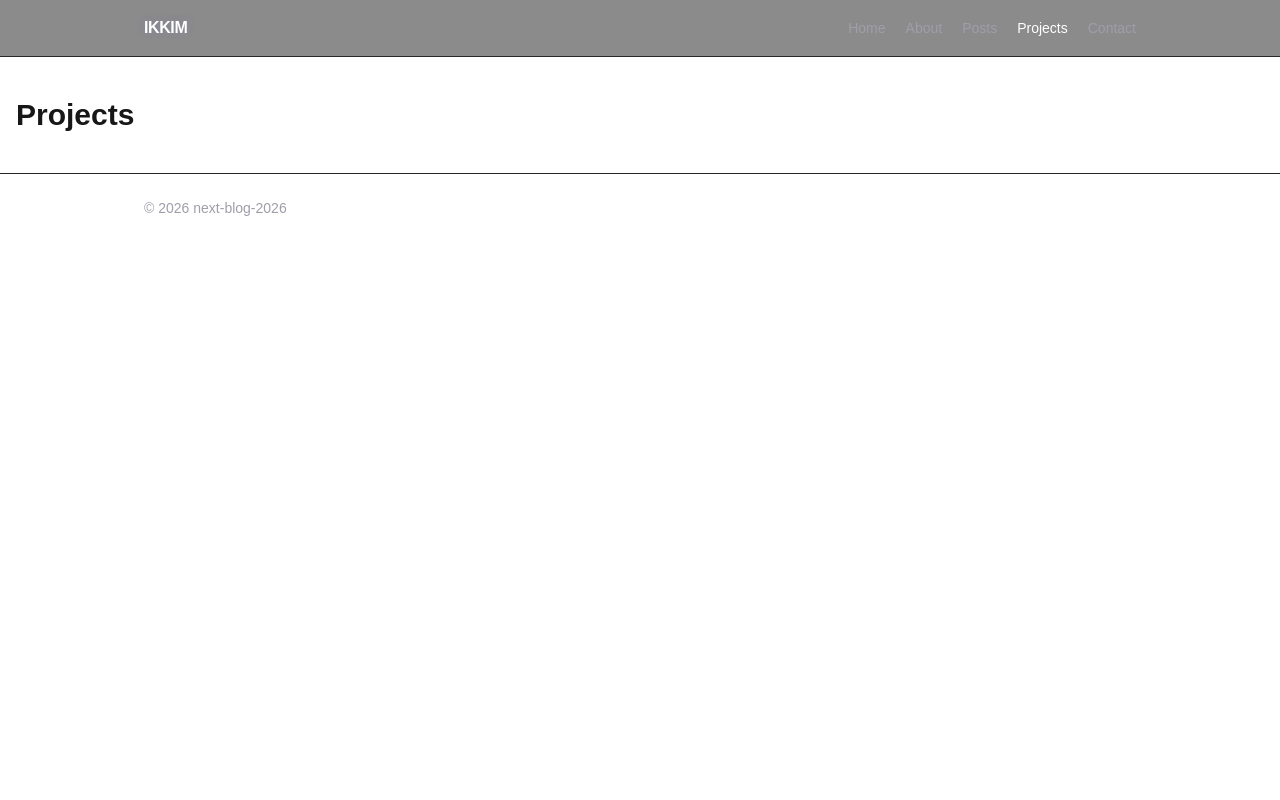
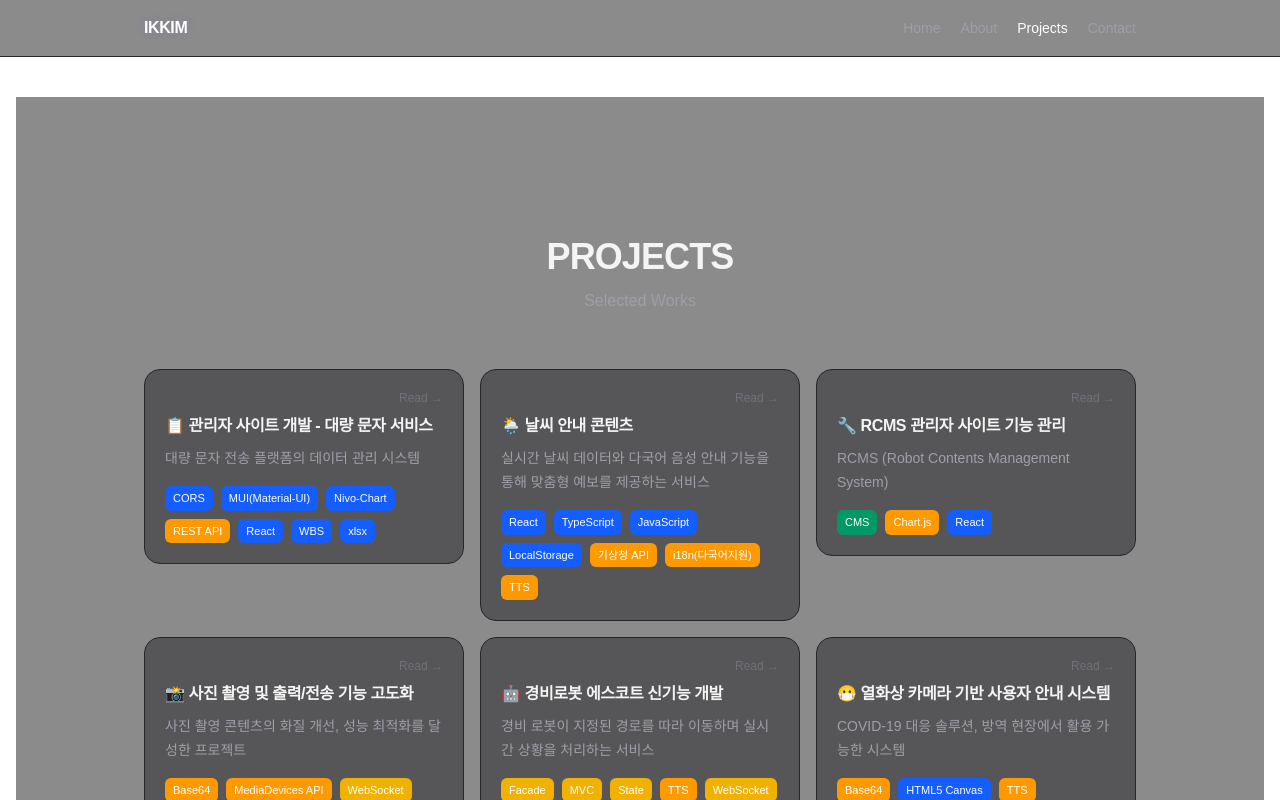
Before and after one commit to bbyik-k/portfolio-nextjs-2026, a Next.js app: page /projects in a window 1280 px wide. Shown: the top 800 px of the page. Built offline with nearby package versions, Linux system fonts and the light colour scheme.

Commit message:
feat(projects): 프로젝트 페이지 썸네일 그리드 생성 및 ProjectMetaCard 생성

```diff
--- /dev/null
+++ b/app/(pages)/projects/[slug]/page.tsx
@@ -0,0 +1,18 @@
+import { notFound } from 'next/navigation';
+import ProjectMetaCard from '@/app/components/projects/ProjectMetaCard';
+
+type Props = {
+  params: Promise<{ slug: string }>;
+};
+
+export default async function ProjectDetailPage({ params }: Props) {
+  const { slug } = await params;
+
+  // if (!post) return notFound();
+
+  return (
+    <main className='mx-auto max-w-5xl px-4 py-16'>
+      <ProjectMetaCard slug={slug} />
+    </main>
+  );
+}
--- a/app/(pages)/projects/page.tsx
+++ b/app/(pages)/projects/page.tsx
@@ -1,3 +1,19 @@
-export default function ProjectsPage() {
-  return <h1 className='text-3xl font-bold'>Projects</h1>;
+import { getAllPosts } from '@/service/posts';
+import PostGrid from '@/app/components/PostGrid';
+export default async function ProjectsPage() {
+  const allPosts = await getAllPosts();
+
+  return (
+    <>
+      <section className='w-full bg-zinc-900/50 backdrop-blur-sm py-24 md:py-32'>
+        <div className='mx-auto w-full max-w-7xl px-6 md:px-8'>
+          <header className='mb-10 md:mb-14 text-center'>
+            <h2 className='mt-3 text-3xl font-bold tracking-tight text-zinc-100 md:text-4xl'>PROJECTS</h2>
+            <p className='mt-3 text-zinc-400'>Selected Works</p>
+          </header>
+          <PostGrid posts={allPosts} />
+        </div>
+      </section>
+    </>
+  );
 }
--- a/app/components/Header.tsx
+++ b/app/components/Header.tsx
@@ -4,7 +4,6 @@ import NavLink from './NavLink';
 const NAV = [
   { href: '/', label: 'Home' },
   { href: '/about', label: 'About' },
-  { href: '/posts', label: 'Posts' },
   { href: '/projects', label: 'Projects' },
   { href: '/contact', label: 'Contact' },
 ];
--- /dev/null
+++ b/app/components/PostGrid.tsx
@@ -0,0 +1,19 @@
+import { Post } from '@/types/post';
+
+import PostCard from './home/PostCard';
+
+type Props = { posts: Post[] };
+
+export default function PostGrid({ posts }: Props) {
+  return (
+    <section className='pb-16'>
+      <div className='mx-auto max-w-5xl px-4'>
+        <ul className='mt-6 grid gap-4 md:grid-cols-3'>
+          {posts.map((post) => (
+            <PostCard key={post.slug} post={post} />
+          ))}
+        </ul>
+      </div>
+    </section>
+  );
+}
--- a/app/components/home/FeaturedPosts.tsx
+++ b/app/components/home/FeaturedPosts.tsx
@@ -1,6 +1,6 @@
 import { Post } from '@/types/post';
 import Link from 'next/link';
-import PostCard from './PostCard';
+import PostGrid from '../PostGrid';
 
 type Props = { posts: Post[] };
 
@@ -19,11 +19,7 @@ export default function FeaturedPosts({ posts }: Props) {
           </Link>
         </div>
 
-        <ul className='mt-6 grid gap-4 md:grid-cols-3'>
-          {posts.map((post) => (
-            <PostCard key={post.slug} post={post} />
-          ))}
-        </ul>
+        <PostGrid posts={posts} />
       </div>
     </section>
   );
--- a/app/components/home/PostCard.tsx
+++ b/app/components/home/PostCard.tsx
@@ -5,7 +5,7 @@ import { getTagClassNameByName } from '@/lib/tagStyles';
 export default function PostCard({ post }: { post: Post }) {
   return (
     <li className='group'>
-      <Link href={`/posts/${post.slug}`} className='block rounded-2xl border border-zinc-800 bg-zinc-950/40 p-5 transition hover:border-zinc-700'>
+      <Link href={`/projects/${post.slug}`} className='block rounded-2xl border border-zinc-800 bg-zinc-950/40 p-5 transition hover:border-zinc-700'>
         <div className='flex items-center justify-between gap-4'>
           <p className='text-xs text-zinc-500'>
             <time dateTime={post.date}>{post.date}</time>
--- a/app/components/home/ProjectCarousel/ProjectCarousel.tsx
+++ b/app/components/home/ProjectCarousel/ProjectCarousel.tsx
@@ -97,7 +97,7 @@ export default function ProjectCarousel({ posts }: Props) {
               <div className='carousel keen-slider' ref={sliderRef}>
                 {posts.map((post, index) => (
                   <div key={post.slug} className={`carousel__cell ${SLIDE_STYLES[index % SLIDE_STYLES.length]}`}>
-                    <Link href={`/posts/${post.slug}`} className='carousel__post-card' aria-label={`Read: ${post.title}`}>
+                    <Link href={`/projects/${post.slug}`} className='carousel__post-card' aria-label={`Read: ${post.title}`}>
                       <div className='carousel__post-image'>
                         <Image src={post.thumbnail} alt={post.thumbnailAlt ?? post.title} fill sizes='(max-width: 768px) 100vw, 480px' className='object-cover object-center' priority={index < 2} />
                       </div>
--- /dev/null
+++ b/app/components/projects/ProjectMetaCard.tsx
@@ -0,0 +1,39 @@
+import { getAllPosts } from '@/service/posts';
+import { notFound } from 'next/navigation';
+
+type Props = {
+  slug: string;
+};
+
+export default async function ProjectMetaCard({ slug }: Props) {
+  const posts = await getAllPosts();
+  const post = posts.find((p) => p.slug === slug);
+
+  if (!post) return notFound();
+
+  return (
+    <>
+      <h1 className='text-3xl font-bold text-zinc-100'>{post.title}</h1>
+      <p className='mt-4 text-zinc-400'>{post.summary}</p>
+
+      <div className='mt-8 text-zinc-500'>ProjectDetailPage: {slug}</div>
+
+      <ul className='mt-10 space-y-2 text-zinc-300'>
+        <li>
+          <span className='text-zinc-500'>Organization:</span> {post.organization}
+        </li>
+        <li>
+          <span className='text-zinc-500'>Period:</span> {post.periodStart} ~ {post.periodEnd}
+        </li>
+        <li>
+          <span className='text-zinc-500'>Tech:</span> {post.techStack.join(', ')}
+        </li>
+      </ul>
+
+      <section className='mt-12 prose prose-invert'>
+        <h2>Detail</h2>
+        <p>{post.description}</p>
+      </section>
+    </>
+  );
+}
--- a/app/page.tsx
+++ b/app/page.tsx
@@ -1,19 +1,17 @@
-import FeaturedPosts from './components/home/FeaturedPosts';
 import Hero from './components/home/Hero';
 import IntroSection1 from './components/home/IntroSection1';
 import IntroSection2 from './components/home/IntroSection2';
 import ProjectCarousel from './components/home/ProjectCarousel/ProjectCarousel';
-import { getAllPosts, getFeaturedPosts } from '@/service/posts';
+import { getFeaturedPosts } from '@/service/posts';
 
 export default async function HomePage() {
   const featuredPosts = await getFeaturedPosts();
-  const allPosts = await getAllPosts();
+
   return (
     <>
       <Hero />
       <IntroSection1 />
       <IntroSection2 />
-      {/* <FeaturedPosts posts={allPosts} /> */}
       <ProjectCarousel posts={featuredPosts} />
     </>
   );
```
